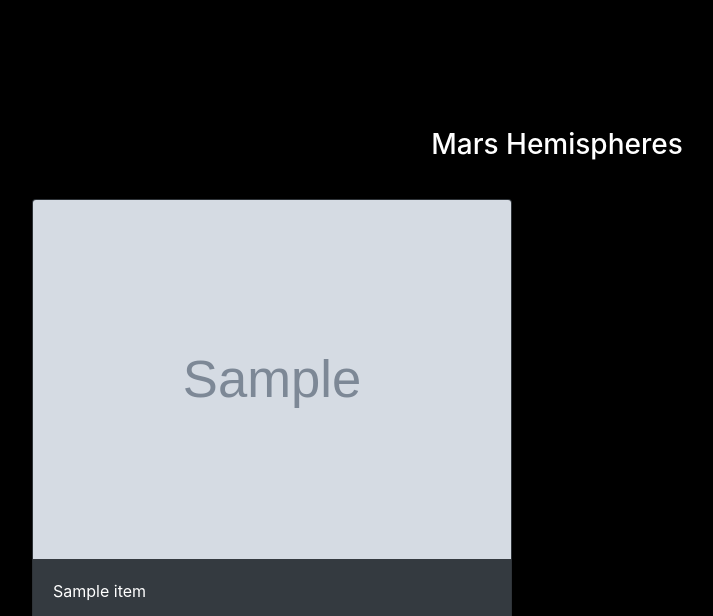
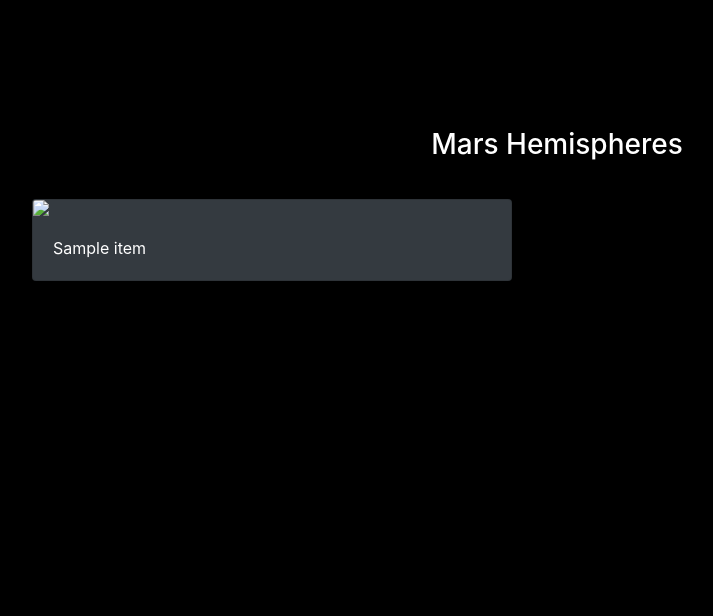
Before and after one commit to moutasemalakkad/mars_info_web_scraping, a Flask app: template templates/index.html in a window 1280 px wide. Shown: the part 756-1372 px from the top of the page, without its empty margins (83-796 px from the left). After the commit the page ends 1037 px from the top, so only its background shows below. Run offline with Flask 2, Linux system fonts and the light colour scheme; the template is opened without the code that fills it: most values are stand-ins (such as "Sample title", 1, 10 or a date in 2020); grey boxes marked "Sample" are stand-in pictures; some libraries are stand-ins or nearby versions.

Commit message:
fixed image url

```diff
--- a/templates/index.html
+++ b/templates/index.html
@@ -68,10 +68,9 @@
                     {% for item in mars_info.hemp %}
                     <div class="col-md-6">
                         <div class="card text-white bg-dark" style="margin: 30px;">
-                            <img class="card-img-top" src="{{ item.image_link }}" />
+                            <img class="card-img-top" src="{{ item.url }}" />
                             <div class="card-body">
                                 <p class="card-text">{{ item.title }}</p>
-                                <img src={item.image_link}>
                             </div>
                         </div>
                     </div>
```
